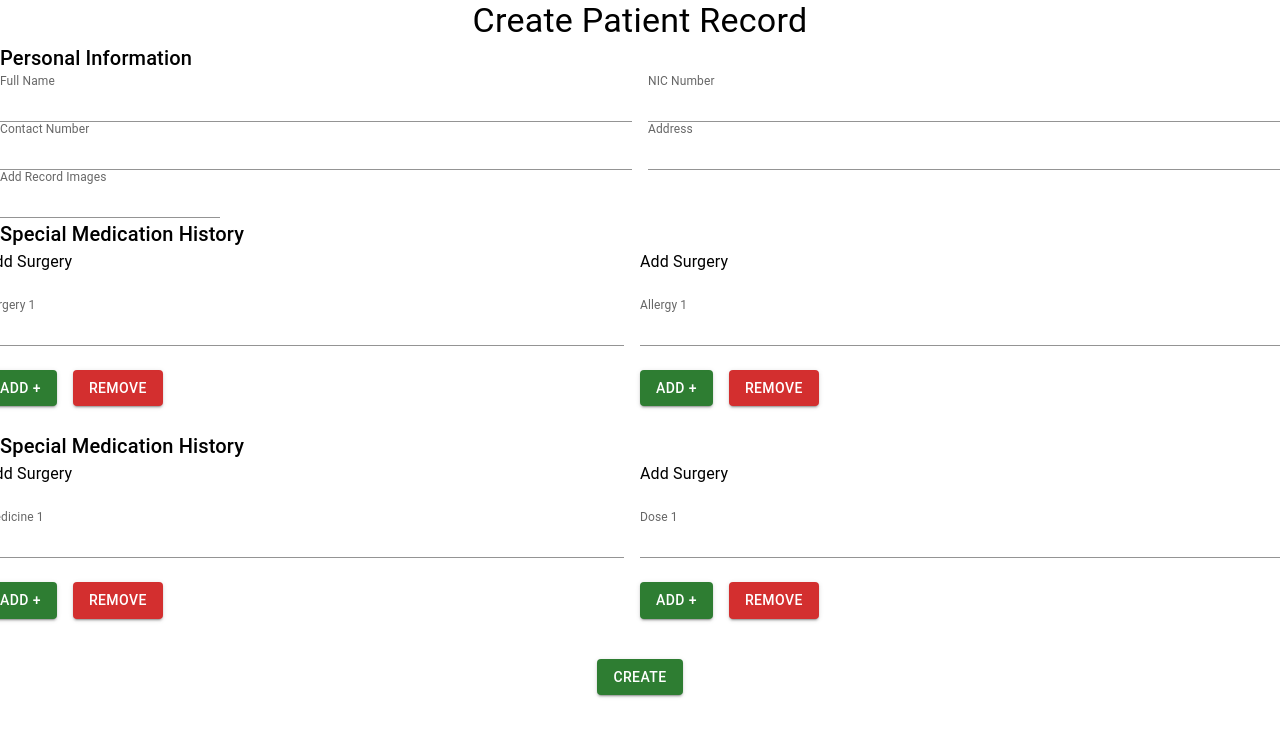
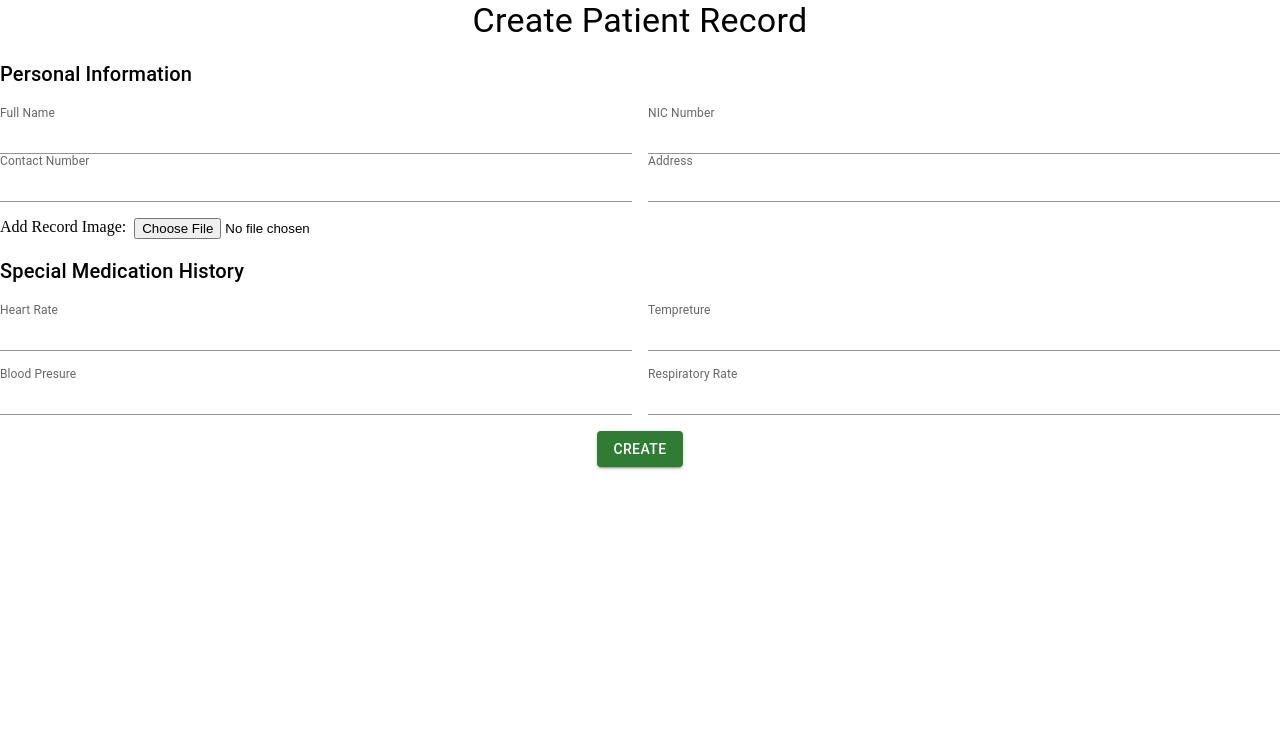
Before and after one commit to Kavidanimesha/all-by-me, a Next.js app: page /App/patient in a window 1280 px wide. Shown: the top 736 px of the page. Built offline with nearby package versions, Linux system fonts and the light colour scheme.

Commit message:
Finishing the report generation

```diff
--- a/src/pages/App/displayCards/AddCentreCard.jsx
+++ b/src/pages/App/displayCards/AddCentreCard.jsx
@@ -41,7 +41,7 @@ function AddCentreCard() {
                 </Grid>
                 <Grid item xs={12}>
                     Add Image :
-                    <input type='submit' name='image' />
+                    <input type='file' name='image' />
                 </Grid>
                 <Grid item xs={12} align='center'>
                     <Button type='submit' variant='contained' color='success' > Save </Button>
--- a/src/pages/App/drugs/index.jsx
+++ b/src/pages/App/drugs/index.jsx
@@ -86,6 +86,7 @@ function Drugs() {
           });
 
           const drugs = await res.json();
+          alert("Saved Successfully")
         }}
       >
         <Grid item xs={12}>
--- a/src/pages/App/patient/index.jsx
+++ b/src/pages/App/patient/index.jsx
@@ -1,115 +1,85 @@
-import React, { useState } from 'react'
-import * as yup from 'yup'
-import { Formik , Form } from 'formik'
-import { Button, Grid, Typography } from '@mui/material'
-import TextFieldWrapper from '@/components/formsUI/textfieldValidation/TextFieldWrapper'
+import React, { useState } from "react";
+import * as yup from "yup";
+import { Formik, Form } from "formik";
+import { Button, Grid, Typography } from "@mui/material";
+import TextFieldWrapper from "@/components/formsUI/textfieldValidation/TextFieldWrapper";
 
 const formData = {
-    personalInformation: {
-                  name: '',
-                  nic: '',
-                  address: '',
-                  phone: '',
-                  image: ''
-    },
-    specialMedicalHistory: {
-                  specialSurguries: '',
-                  specialAllergies: ''
-    },
-    specialMedications: {
-                  specialMedicines: '',
-                  specialDoses: ''
-    },
-    vitalSigns: {
-                  bloodPresure: '',
-                  heartRate: '',
-                  respiratoryRate: '',
-                  tempreture: ''
-    },
-    labReports: {
-                  labTests: '',
-    },
-    physicalObservations: {
-                  specialObservations: ''
-    },
-    immunizations: {
-                  specialVaccines: ''
-    },
-    consentForms: {
-                  specialTreatments: ''
-    }
-
-}
+  name: "",
+  nic: "",
+  address: "",
+  phone: "",
+  image: '',
+  bloodPresure: "",
+  heartRate: 0,
+  respiratoryRate: "",
+  tempreture: ""
+};
 
 const validationScema = yup.object().shape({
   name: yup.string().required("Required"),
   nic: yup.string().required("Required"),
   address: yup.string().required("Required"),
   phone: yup.string().required("Required"),
-  image: yup.string().required("Required"),
-})
+  // image: yup.string().required("Required"),
+});
 
 function AddPatient() {
-
-  const [ surguries, setSurguries ] = useState([1]);
+  const [surguries, setSurguries] = useState([1]);
 
   const handleOnSurgery = () => {
-
-		setSurguries([  ...surguries, surguries.length + 1 ])
-	}
+    setSurguries([...surguries, surguries.length + 1]);
+  };
 
   const handleCloseSurgery = (index) => {
-		if(surguries !==1){
-			const values=[...surguries]
-			values.splice(index , 1)
-			setSurguries(values)
+    if (surguries !== 1) {
+      const values = [...surguries];
+      values.splice(index, 1);
+      setSurguries(values);
     }
-	}
+  };
 
-  const [ allergies, setAllergies ] = useState([1]);
+  const [allergies, setAllergies] = useState([1]);
 
   const handleOnAllergies = () => {
-
-		setAllergies([  ...allergies, allergies.length + 1 ])
-	}
+    setAllergies([...allergies, allergies.length + 1]);
+  };
 
   const handleCloseAllergies = (index) => {
-		if(allergies !==1){
-			const values=[...allergies]
-			values.splice(index , 1)
-			setAllergies(values)
+    if (allergies !== 1) {
+      const values = [...allergies];
+      values.splice(index, 1);
+      setAllergies(values);
     }
-	}
+  };
 
-  const [ medicines, setMedicines ] = useState([1]);
+  const [medicines, setMedicines] = useState([1]);
 
   const handleOnMedicines = () => {
-
-		setMedicines([  ...medicines, medicines.length + 1 ])
-	}
+    setMedicines([...medicines, medicines.length + 1]);
+  };
 
   const handleCloseMedicines = (index) => {
-		if(medicines !==1){
-			const values=[...medicines]
-			values.splice(index , 1)
-			setMedicines(values)
+    if (medicines !== 1) {
+      const values = [...medicines];
+      values.splice(index, 1);
+      setMedicines(values);
     }
-	}
+  };
 
-    const [ doses, setDoses ] = useState([1]);
+  const [doses, setDoses] = useState([1]);
 
   const handleOnDoses = () => {
-
-		setDoses([  ...doses, doses.length + 1 ])
-	}
+    setDoses([...doses, doses.length + 1]);
+  };
 
   const handleCloseDoses = (index) => {
-		if(doses !==1){
-			const values=[...doses]
-			values.splice(index , 1)
-			setDoses(values)
+    if (doses !== 1) {
+      const values = [...doses];
+      values.splice(index, 1);
+      setDoses(values);
     }
-	}
+  };
 
   // const [ allergies, setAllergies ] = useState([1]);
 
@@ -143,19 +113,21 @@ function AddPatient() {
 
   return (
     <Grid conatainer>
-      <Grid item xs={12} align='center'>
-        <Typography variant='h4'> Create Patient Record </Typography>
+      <Grid item xs={12} align="center" marginBottom={2}>
+        <Typography variant="h4"> Create Patient Record </Typography>
       </Grid>
-      <Grid item xs={12}>
-        <Typography variant='h6'> Personal Information </Typography>
+      <Grid item xs={12} marginBottom={2}>
+        <Typography variant="h6"> Personal Information </Typography>
       </Grid>
 
       <Formik
-        initialValues={{...formData}}
+        initialValues={{ ...formData }}
         validationSchema={validationScema}
-        onSubmit={(values)=> {
+        onSubmit={async (values) => {
           console.log(values);
-            alert("Successfully Saved")
+          alert("Successfully Saved");
+
+          await fetch("http://localhost:3000/api/create-patient-record", {method: 'POST'})
         }}
       >
         <Form>
@@ -163,134 +135,59 @@ function AddPatient() {
           <Grid container>
             <Grid container spacing={2}>
               <Grid item xs={6}>
-                <TextFieldWrapper name='name' label='Full Name' />
+                <TextFieldWrapper name="name" label="Full Name" />
               </Grid>
               <Grid item xs={6}>
-                <TextFieldWrapper name='nic' label='NIC Number' />
+                <TextFieldWrapper name="nic" label="NIC Number" />
               </Grid>
             </Grid>
             <Grid container spacing={2}>
               <Grid item xs={6}>
-                <TextFieldWrapper name='phone' label='Contact Number' />
+                <TextFieldWrapper name="phone" label="Contact Number" />
               </Grid>
               <Grid item xs={6}>
-                <TextFieldWrapper name='address' label='Address' />
+                <TextFieldWrapper name="address" label="Address" />
               </Grid>
             </Grid>
-              <Grid item={12}>
-                <TextFieldWrapper name='image' label= 'Add Record Images' />
+            <Grid item xs={12} marginTop={2} gap={1} display={'flex'}>
+                <p> Add Record Image: </p>
+                <input name='image' type='file' />
               </Grid>
           </Grid>
 
-          <Grid container display={'flex'} flexDirection={'row'} spacing={2}>
+          <Grid container display={"flex"} flexDirection={"row"} spacing={2}>
             {/* Special Medication History */}
-          <Grid item xs={12}>
-            <Typography variant='h6'> Special Medication History </Typography>
-          </Grid>
-            <Grid container display={'flex'} flexDirection={'row'} spacing={2}>
-            {/* Special Surguries */}
-              <Grid item xs={6}>
-                <Grid item xs={12} marginBottom={3}>
-                    <Typography variant='body1'> Add Surgery </Typography>
-                  </Grid>
-                    {
-                    surguries.map((item ,index) => (
-                      <Grid key={item.id} item xs={12} marginBottom={3}>
-                      <TextFieldWrapper variant='contained' name={`specialSurguries ${index+1}`} label={`Surgery ${index+1}`}/>
-                    </Grid>
-                    ))
-                    }
-                  <Grid item xs={12} display={'flex'} flexDirection={'row'} marginBottom={3}>
-                      <Grid item sx={{marginRight:2}}>
-                        <Button onClick={handleOnSurgery} variant='contained' color='success'> Add + </Button>
-                      </Grid>
-                      <Grid item>
-                        <Button onClick={handleCloseSurgery} variant='contained' color='error'> Remove </Button>
-                      </Grid>
-                  </Grid>
-              </Grid>
-            {/* Special Allergies */}
-              <Grid item xs={6}>
-                <Grid item xs={12} marginBottom={3}>
-                  <Typography variant='body1'> Add Surgery </Typography>
-                </Grid>
-                    {
-                    allergies.map((item ,index) => (
-                      <Grid key={item.id} item xs={12} marginBottom={3}>
-                      <TextFieldWrapper variant='contained' name={`specialAllergies ${index+1}`} label={`Allergy ${index+1}`}/>
-                    </Grid>
-                    ))
-                    }
-                  <Grid item xs={12} display={'flex'} flexDirection={'row'} marginBottom={3}>
-                      <Grid item sx={{marginRight:2}}>
-                        <Button onClick={handleOnAllergies} variant='contained' color='success'> Add + </Button>
-                      </Grid>
-                      <Grid item>
-                        <Button onClick={handleCloseAllergies} variant='contained' color='error'> Remove </Button>
-                      </Grid>
-                  </Grid>
-              </Grid>
-            </Grid>
+            <Grid item xs={12} marginTop={2}>
+              <Typography variant="h6"> Special Medication History </Typography>
             </Grid>
 
-          <Grid container display={'flex'} flexDirection={'row'} spacing={2}>
-          {/* Special Medications*/}
-          <Grid item xs={12}>
-            <Typography variant='h6'> Special Medication History </Typography>
-          </Grid>
-            <Grid container display={'flex'} flexDirection={'row'} spacing={2}>
-            {/* Special Medicines */}
             <Grid item xs={6}>
-                <Grid item xs={12} marginBottom={3}>
-                    <Typography variant='body1'> Add Surgery </Typography>
-                  </Grid>
-                    {
-                    medicines.map((item ,index) => (
-                      <Grid key={item.id} item xs={12} marginBottom={3}>
-                      <TextFieldWrapper variant='contained' name={`specialMedicines ${index+1}`} label={`Medicine ${index+1}`}/>
-                    </Grid>
-                    ))
-                    }
-                  <Grid item xs={12} display={'flex'} flexDirection={'row'} marginBottom={3}>
-                      <Grid item sx={{marginRight:2}}>
-                        <Button onClick={handleOnMedicines} variant='contained' color='success'> Add + </Button>
-                      </Grid>
-                      <Grid item>
-                        <Button onClick={handleCloseMedicines} variant='contained' color='error'> Remove </Button>
-                      </Grid>
-                  </Grid>
-              </Grid>
-            {/* Special Doses */}
-              <Grid item xs={6}>
-                <Grid item xs={12} marginBottom={3}>
-                  <Typography variant='body1'> Add Surgery </Typography>
-                </Grid>
-                    {
-                    doses.map((item ,index) => (
-                      <Grid key={item.id} item xs={12} marginBottom={3}>
-                      <TextFieldWrapper variant='contained' name={`specialDoses ${index+1}`} label={`Dose ${index+1}`}/>
-                    </Grid>
-                    ))
-                    }
-                  <Grid item xs={12} display={'flex'} flexDirection={'row'} marginBottom={3}>
-                      <Grid item sx={{marginRight:2}}>
-                        <Button onClick={handleOnDoses} variant='contained' color='success'> Add + </Button>
-                      </Grid>
-                      <Grid item>
-                        <Button onClick={handleCloseDoses} variant='contained' color='error'> Remove </Button>
-                      </Grid>
-                  </Grid>
-              </Grid>
+              <TextFieldWrapper name='heartRate' label='Heart Rate' type='number' />
             </Grid>
 
-            <Grid item xs={12} align='center'>
-              <Button variant='contained' color='success' type='submit'> Create </Button>
+            <Grid item xs={6}>
+              <TextFieldWrapper name='tempreture' label='Tempreture' />
             </Grid>
+
+            <Grid item xs={6}>
+              <TextFieldWrapper name='bloodPresure' label='Blood Presure' />
+            </Grid>
+
+            <Grid item xs={6}>
+              <TextFieldWrapper name='respiratoryRate' label='Respiratory Rate' />
+            </Grid>
+
+          </Grid>
+
+          <Grid item xs={12} align="center" marginTop={2}>
+            <Button variant="contained" color="success" type="submit">
+              Create
+            </Button>
           </Grid>
         </Form>
       </Formik>
     </Grid>
-  )
+  );
 }
 
-export default AddPatient
+export default AddPatient;
```
Also changed, not shown: src/pages/App/advertisements/All_Advertisements.jsx (+101 -60 lines), src/pages/App/overView/patient/index.jsx (+20 -3 lines), src/pages/api/create-patient-record.js (added, +24 -0 lines). Lines whose indentation alone changed are shown as unchanged.
